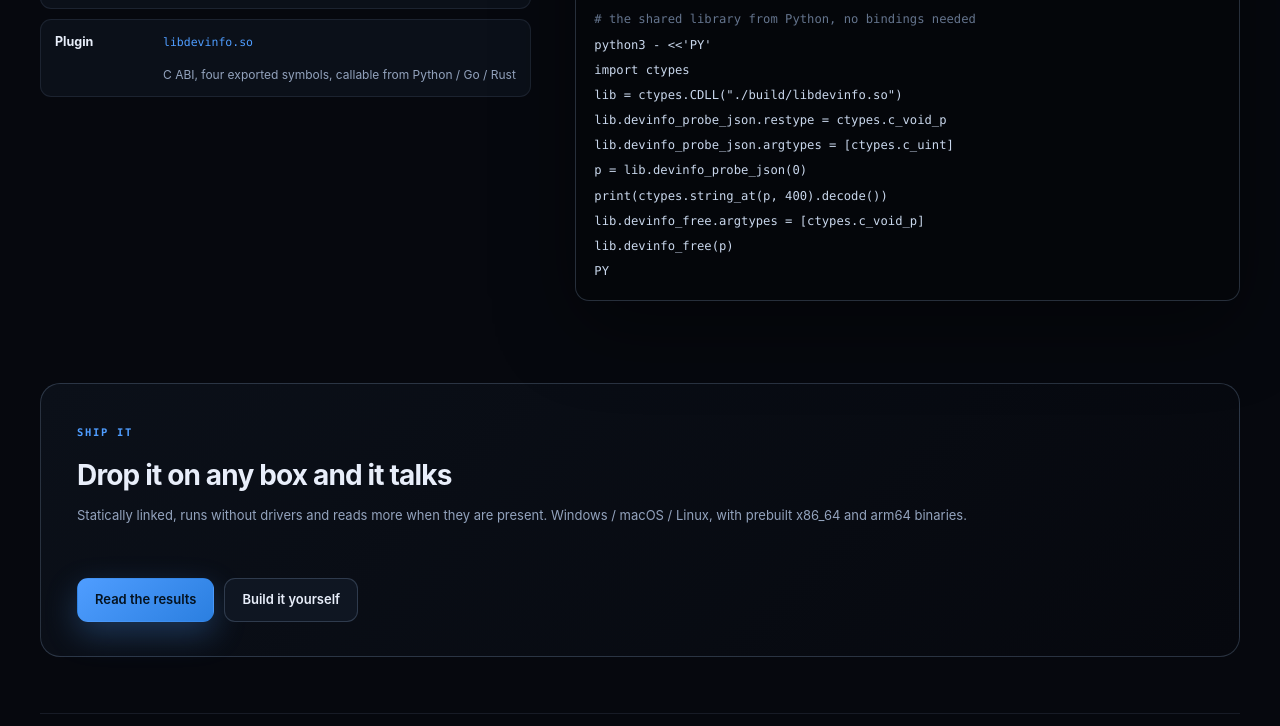
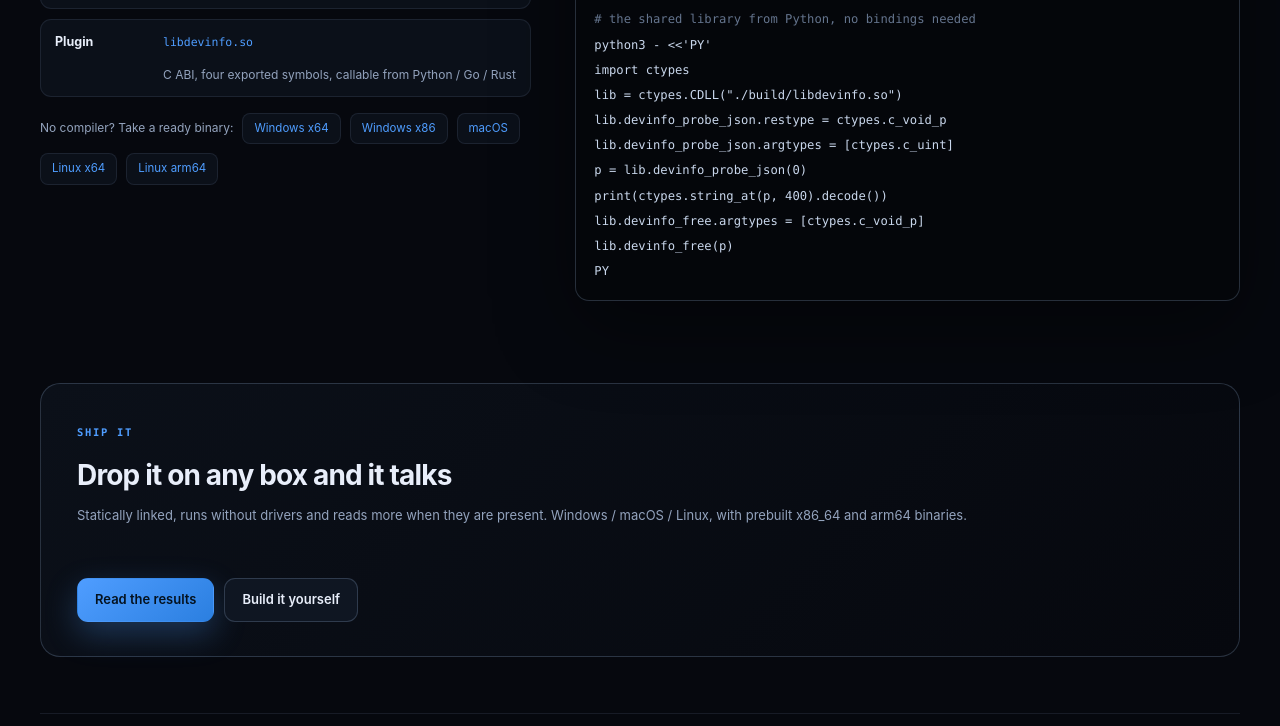
Before and after one commit to ZhipingWoods/devinfo, a plain HTML site: page site/index.html in a window 1280 px wide. Shown: the part 5253-5979 px from the top of the page. Drawn offline with Linux system fonts and the light colour scheme.

Commit message:
site: offer the prebuilt binaries from the quick start
The page told visitors to run cmake. Anyone probing a black-box machine
wants a file, not a build, so the quick start now carries the direct
downloads next to the build commands. Absolute URLs, because Pages
serves site/ alone and a relative dist/ path would 404 there.

```diff
--- a/site/index.html
+++ b/site/index.html
@@ -297,6 +297,14 @@
         <div><b data-zh="JSON" data-en="JSON"></b><code>./devinfo --json</code><span data-zh="给程序看；带 estimated 列表，标出哪些是推算" data-en="For programs; carries an estimated array naming the derived values"></span></div>
         <div><b data-zh="插件" data-en="Plugin"></b><code>libdevinfo.so</code><span data-zh="C ABI，4 个导出符号，可直接给 Python / Go / Rust 用" data-en="C ABI, four exported symbols, callable from Python / Go / Rust"></span></div>
       </div>
+      <div class="dl-row">
+        <span class="dl-label" data-zh="不想编译，直接拿现成的：" data-en="No compiler? Take a ready binary:"></span>
+        <a href="https://github.com/ZhipingWoods/devinfo/raw/main/dist/windows/devinfo-x64.exe">Windows x64</a>
+        <a href="https://github.com/ZhipingWoods/devinfo/raw/main/dist/windows/devinfo-x86.exe">Windows x86</a>
+        <a href="https://github.com/ZhipingWoods/devinfo/raw/main/dist/macos/devinfo">macOS</a>
+        <a href="https://github.com/ZhipingWoods/devinfo/raw/main/dist/linux/devinfo">Linux x64</a>
+        <a href="https://github.com/ZhipingWoods/devinfo/raw/main/dist/linux/devinfo-arm64">Linux arm64</a>
+      </div>
     </div>
     <div class="code-card reveal delay-1">
       <div class="code-head">
--- a/site/styles.css
+++ b/site/styles.css
@@ -268,6 +268,13 @@ table.data .no { color: var(--dim); }
 .path-list code { color: var(--accent); font-size: 11.5px; }
 .path-list span { grid-column: 2; color: var(--muted); font-size: 12px; }
 
+/* Download links: the page should be enough on its own to leave with a binary. */
+.dl-row { display: flex; flex-wrap: wrap; align-items: center; gap: 9px; margin-top: 16px; }
+.dl-label { color: var(--muted); font-size: 12px; }
+.dl-row a { padding: 5px 11px; border: 1px solid var(--line); border-radius: 8px; background: var(--surface); color: var(--accent); font-size: 11.5px; text-decoration: none; transition: border-color .15s, background .15s; }
+.dl-row a:hover { border-color: var(--accent); background: var(--surface-2, var(--surface)); }
+.dl-row a:focus-visible { outline: 2px solid var(--accent); outline-offset: 2px; }
+
 /* ---------- final ---------- */
 .final-cta { display: flex; flex-wrap: wrap; align-items: center; justify-content: space-between; gap: 26px; margin: 72px auto 0; padding: 34px 36px; border: 1px solid var(--line-strong); border-radius: 20px; background: linear-gradient(135deg, var(--surface), var(--bg)); }
 .final-cta h2 { margin: 8px 0 6px; font-size: clamp(21px, 2.4vw, 28px); letter-spacing: -0.03em; }
```
